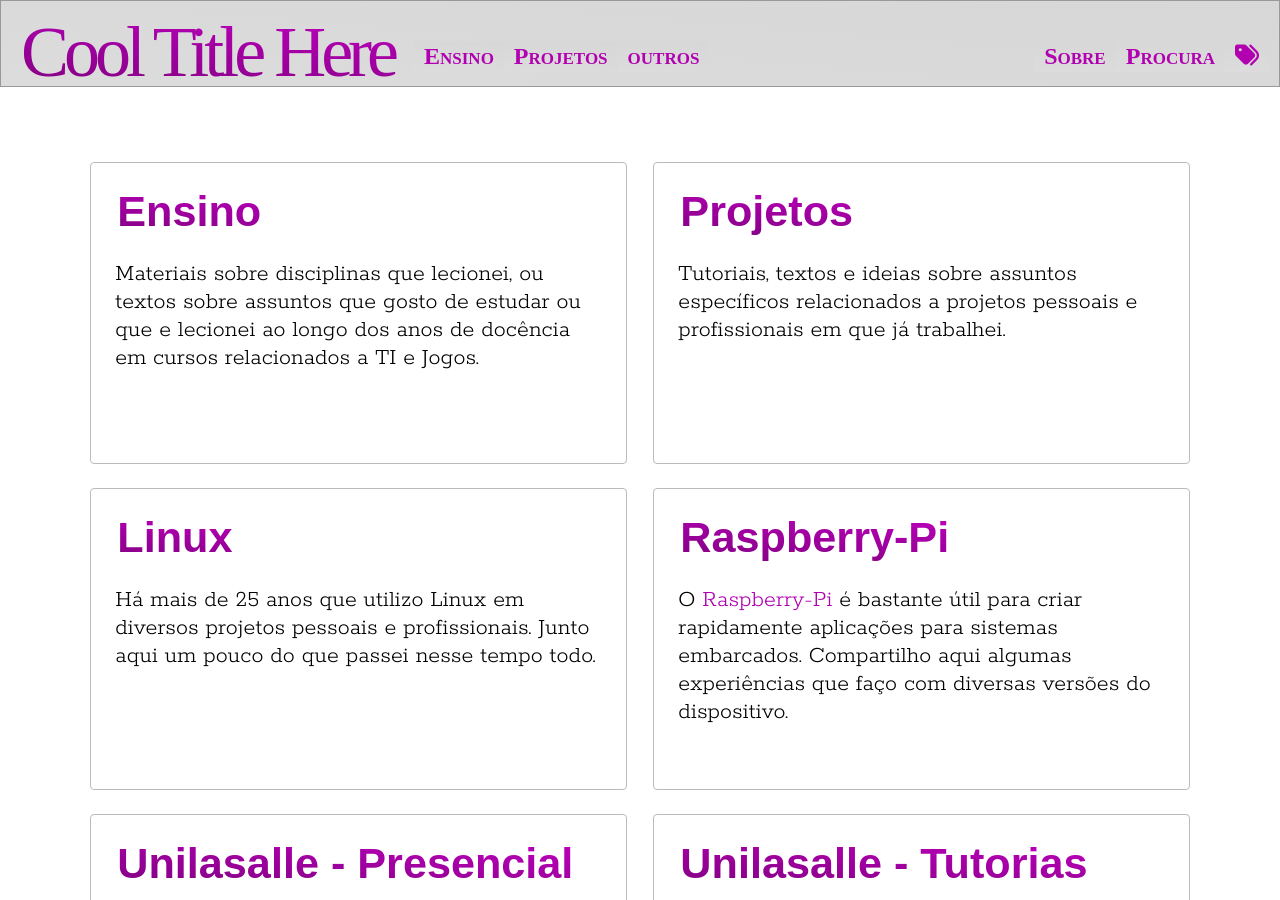
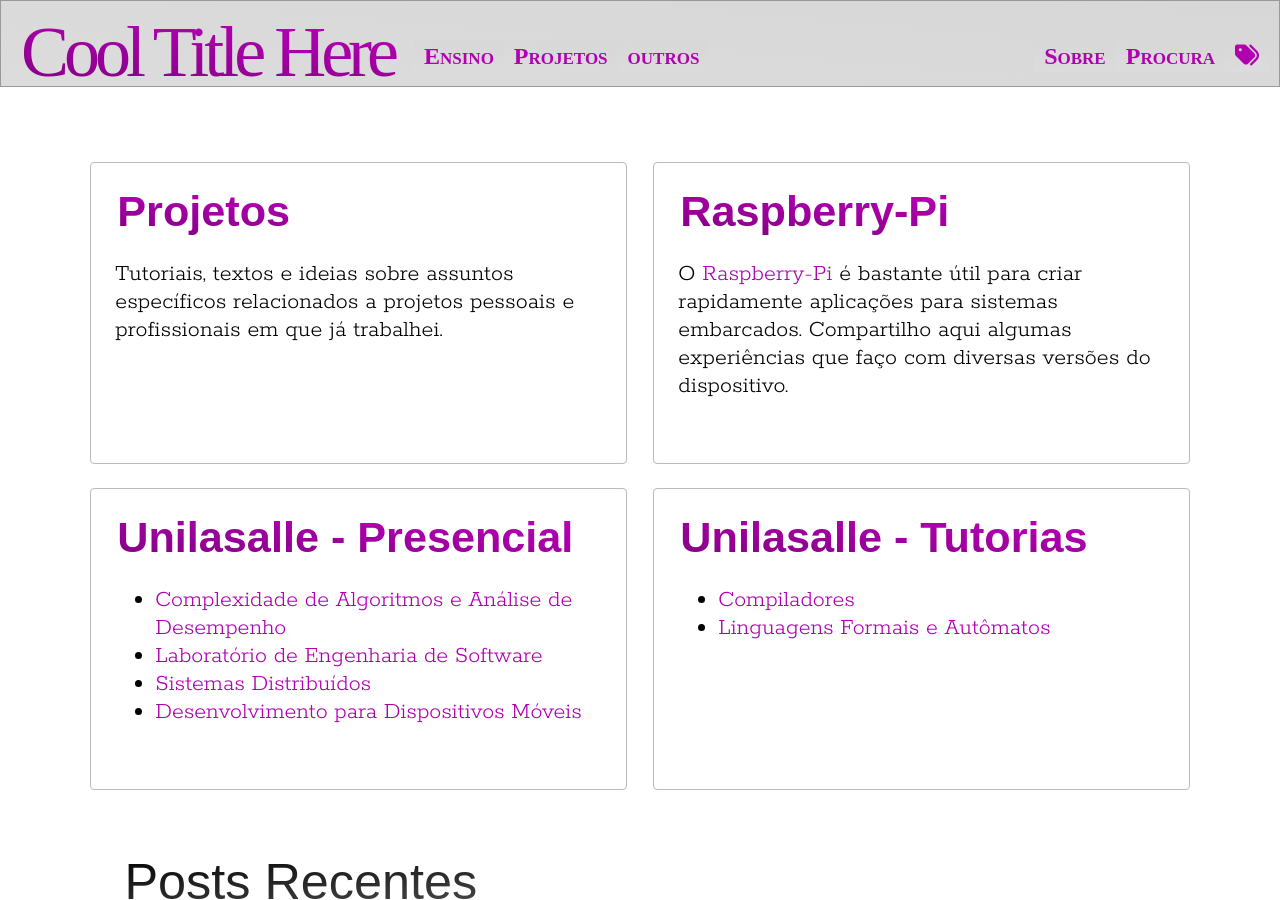
Before and after one commit to rafasgj/rafaeljeffman.com, a Jekyll site: the page built from index.md, in a window 1280 px wide and 900 px high. Built offline with Jekyll 4.4.1, drawn with Linux system fonts in a browser that asks for light colours; some web fonts are replaced; some of the changed lines change nothing that is shown.

Commit message:
Removed cards that are not yet relevant.

```diff
--- a/index.md
+++ b/index.md
@@ -1,18 +1,18 @@
 ---
 layout: section
 cards:
-  - title: Ensino
-    link: /teaching
-    content: >
-      Materiais sobre disciplinas que lecionei, ou textos sobre assuntos que gosto de estudar ou que e lecionei ao longo dos anos de docência em cursos relacionados a TI e Jogos.
+  # - title: Ensino
+  #  link: /teaching
+  #  content: >
+  #    Materiais sobre disciplinas que lecionei, ou textos sobre assuntos que gosto de estudar ou que e lecionei ao longo dos anos de docência em cursos relacionados a TI e Jogos.
   - title: Projetos
     link: /projects
     content: >
       Tutoriais, textos e ideias sobre assuntos específicos relacionados a projetos pessoais e profissionais em que já trabalhei.
-  - title: Linux
-    link: /linux
-    content: >
-      Há mais de 25 anos que utilizo Linux em diversos projetos pessoais e profissionais. Junto aqui um pouco do que passei nesse tempo todo.
+  # - title: Linux
+  #  link: /linux
+  #  content: >
+  #    Há mais de 25 anos que utilizo Linux em diversos projetos pessoais e profissionais. Junto aqui um pouco do que passei nesse tempo todo.
   - title: Raspberry-Pi
     link: /raspberry
     content: >
```
